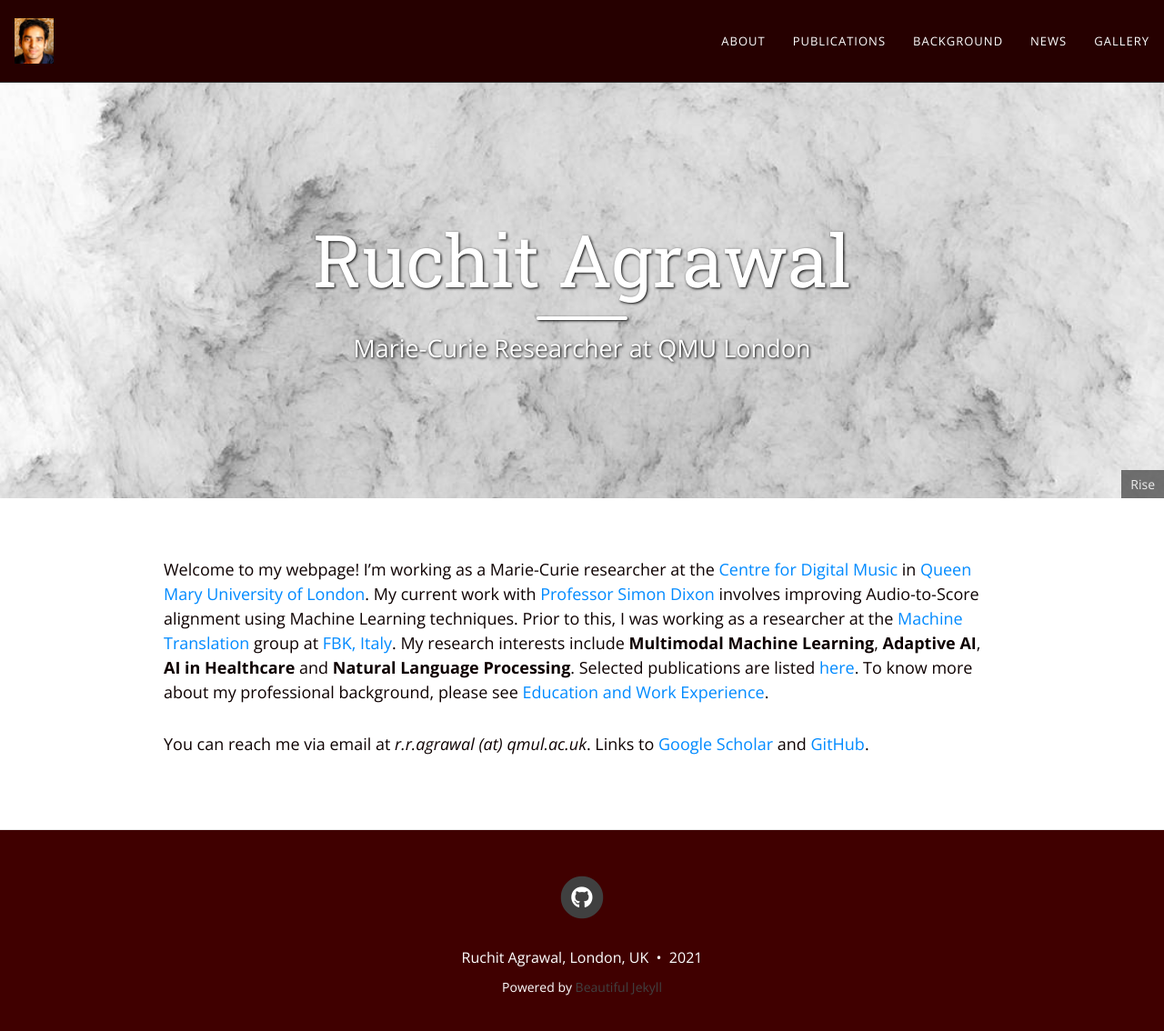
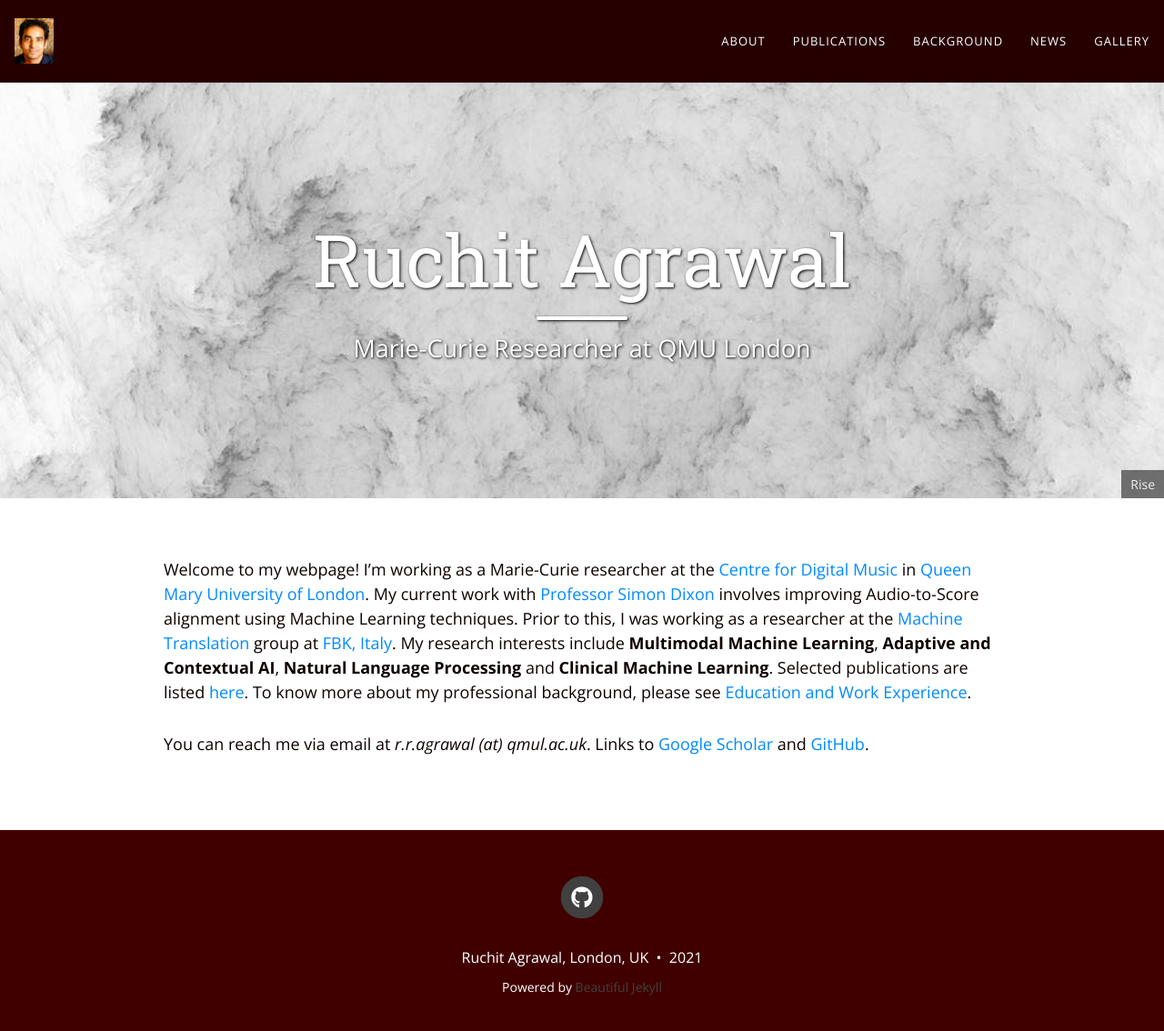
Before and after one commit to rragrawal/rragrawal.github.io, a Jekyll site: the page built from index.md, in a window 1280 px wide and 1146 px high. Shown: the top 1134 px of the window at 91% size. Built offline with Jekyll 4.4.1, drawn with Linux system fonts in a browser that asks for light colours; nearby versions of some CDN libraries.

Commit message:
Update index.md

```diff
--- a/index.md
+++ b/index.md
@@ -7,6 +7,6 @@ cover-img:
   - "/img/bg/bg.jpg" : Rise
 ---
 
-Welcome to my webpage! I'm working as a Marie-Curie researcher at the [Centre for Digital Music](https://c4dm.eecs.qmul.ac.uk/) in [Queen Mary University of London](https://www.qmul.ac.uk/). My current work with [Professor Simon Dixon](http://www.eecs.qmul.ac.uk/~simond/) involves improving Audio-to-Score alignment using Machine Learning techniques. Prior to this, I was working as a researcher at the [Machine Translation](https://ict.fbk.eu/units/hlt-mt/) group at [FBK, Italy](https://www.fbk.eu/en/). My research interests include **Multimodal Machine Learning**, **Adaptive AI**, **AI in Healthcare** and **Natural Language Processing**. Selected publications are listed [here](/publications). To know more about my professional background, please see [Education and Work Experience](/background).
+Welcome to my webpage! I'm working as a Marie-Curie researcher at the [Centre for Digital Music](https://c4dm.eecs.qmul.ac.uk/) in [Queen Mary University of London](https://www.qmul.ac.uk/). My current work with [Professor Simon Dixon](http://www.eecs.qmul.ac.uk/~simond/) involves improving Audio-to-Score alignment using Machine Learning techniques. Prior to this, I was working as a researcher at the [Machine Translation](https://ict.fbk.eu/units/hlt-mt/) group at [FBK, Italy](https://www.fbk.eu/en/). My research interests include **Multimodal Machine Learning**, **Adaptive and Contextual AI**, **Natural Language Processing** and **Clinical Machine Learning**. Selected publications are listed [here](/publications). To know more about my professional background, please see [Education and Work Experience](/background).
 
 You can reach me via email at _r.r.agrawal (at) qmul.ac.uk_. Links to [Google Scholar](https://scholar.google.com/citations?user=2txekSkAAAAJ&hl=en) and [GitHub](https://github.com/rragrawal).
```
